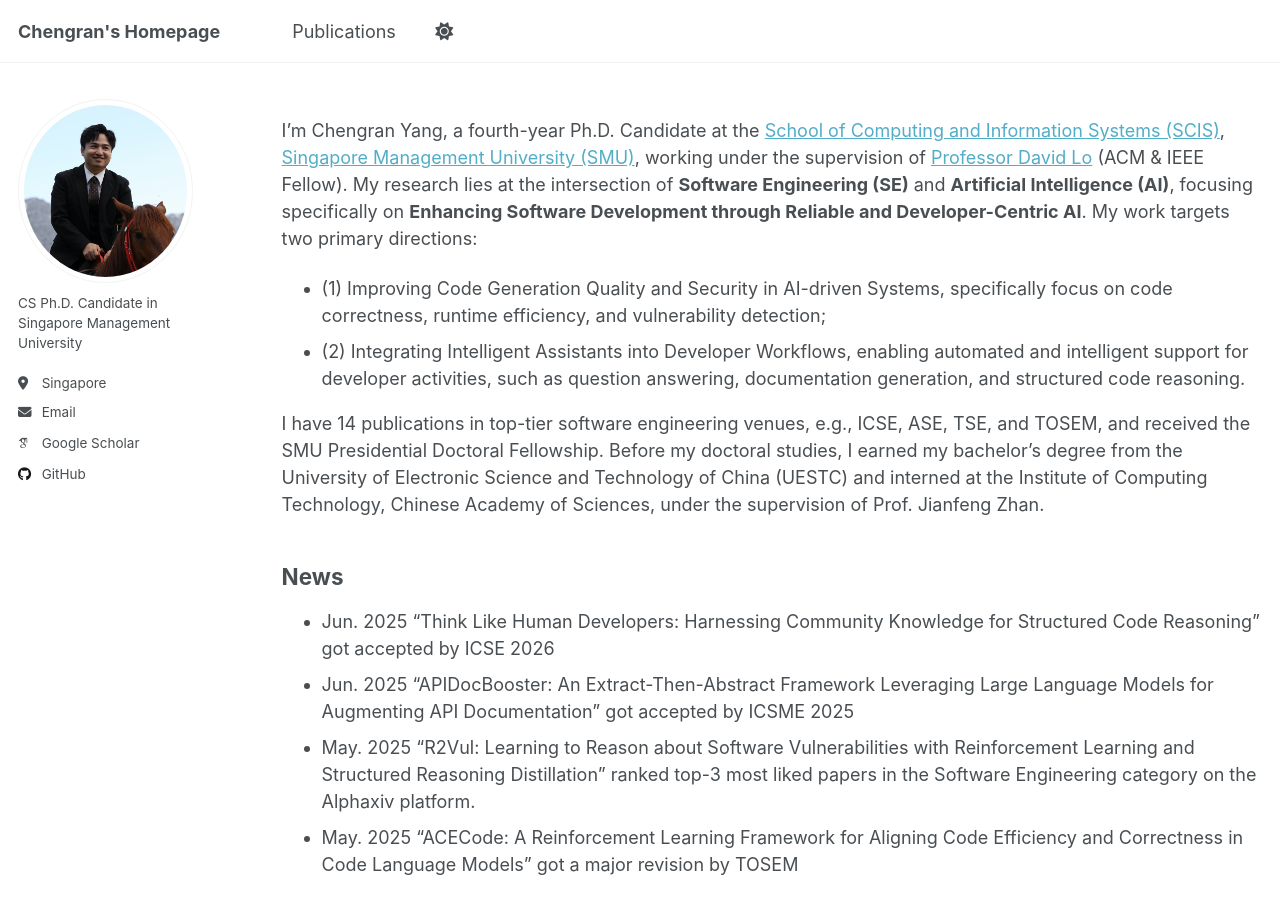
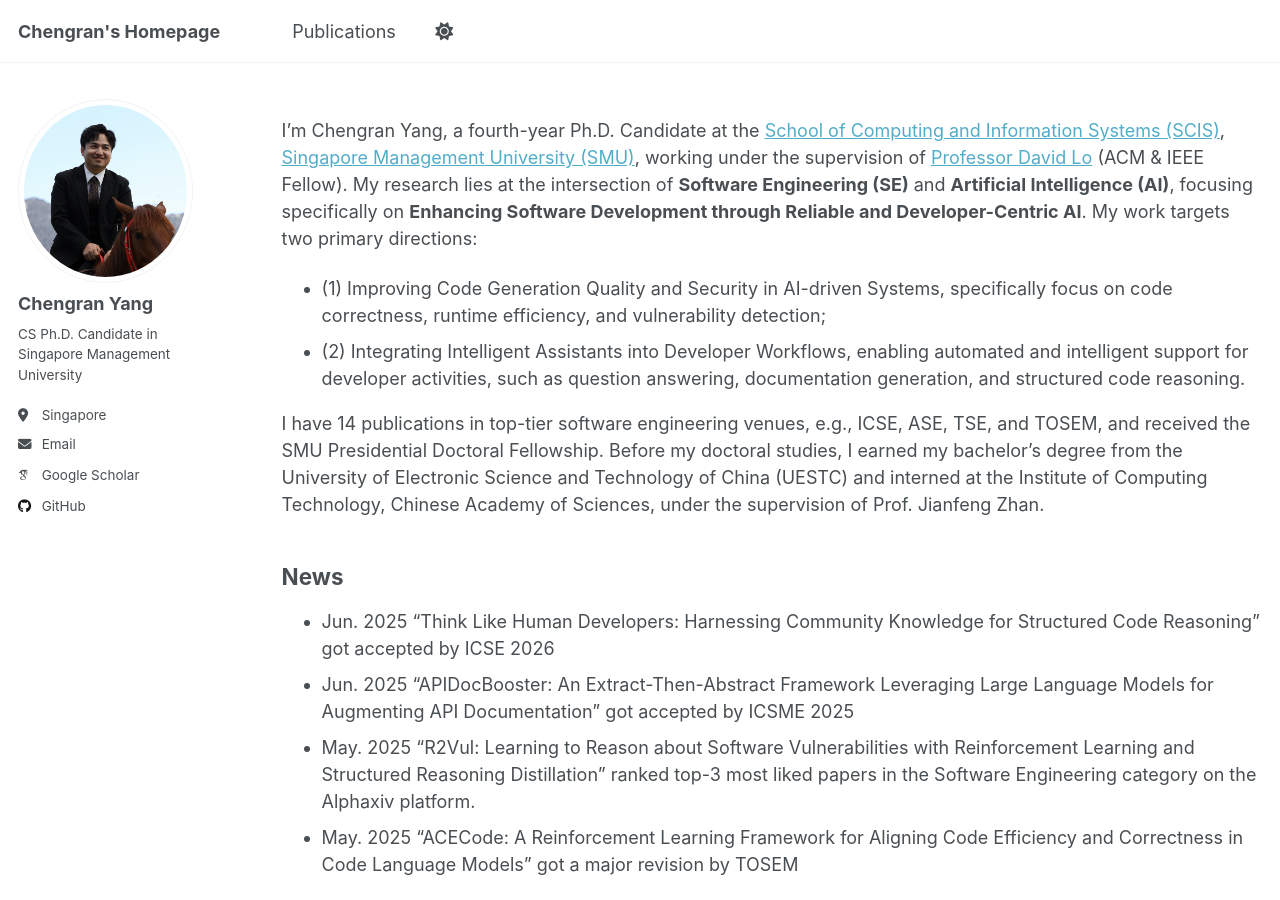
Before and after one commit to chengran-yang/chengran-yang.github.io, a Jekyll site: the page built from _pages/about.md, in a window 1280 px wide and 900 px high. Built offline with Jekyll 4.4.1, drawn with Linux system fonts in a browser that asks for light colours; some web fonts are replaced.

Commit message:
Update _config.yml

```diff
--- a/_config.yml
+++ b/_config.yml
@@ -13,9 +13,9 @@ title                    : "Chengran's Homepage"
 title_separator          : "-"
 name                     : &name "Chengran"
 description              : &description "personal description"
-url                      : https://academicpages.github.io # the base hostname & protocol for your site e.g. "https://[your GitHub username].github.io" or if you already have some other page hosted on Github then use "https://[your GitHub username].github.io/[Your Repo Name]"
+url                      : https://autumn-city.github.io/ # the base hostname & protocol for your site e.g. "https://[your GitHub username].github.io" or if you already have some other page hosted on Github then use "https://[your GitHub username].github.io/[Your Repo Name]"
 baseurl                  : "" # the subpath of your site, e.g. "/blog"
-repository               : "academicpages/academicpages.github.io"
+repository               : "autumn-city/autumn-city.github.io"
 
 # Site Author - The following control what appear as part of the author content on the side bar.
 #               If a field is blank the icon and link will not appear, otherwise it will be shown.
@@ -23,7 +23,7 @@ repository               : "academicpages/academicpages.github.io"
 author:
   # Biographic information
   avatar           : "profile.png"
-  name             : ""
+  name             : "Chengran Yang"
   pronouns         : # example: "she/her"
   bio              : "CS Ph.D. Candidate in Singapore Management University"
   location         : "Singapore"
```
